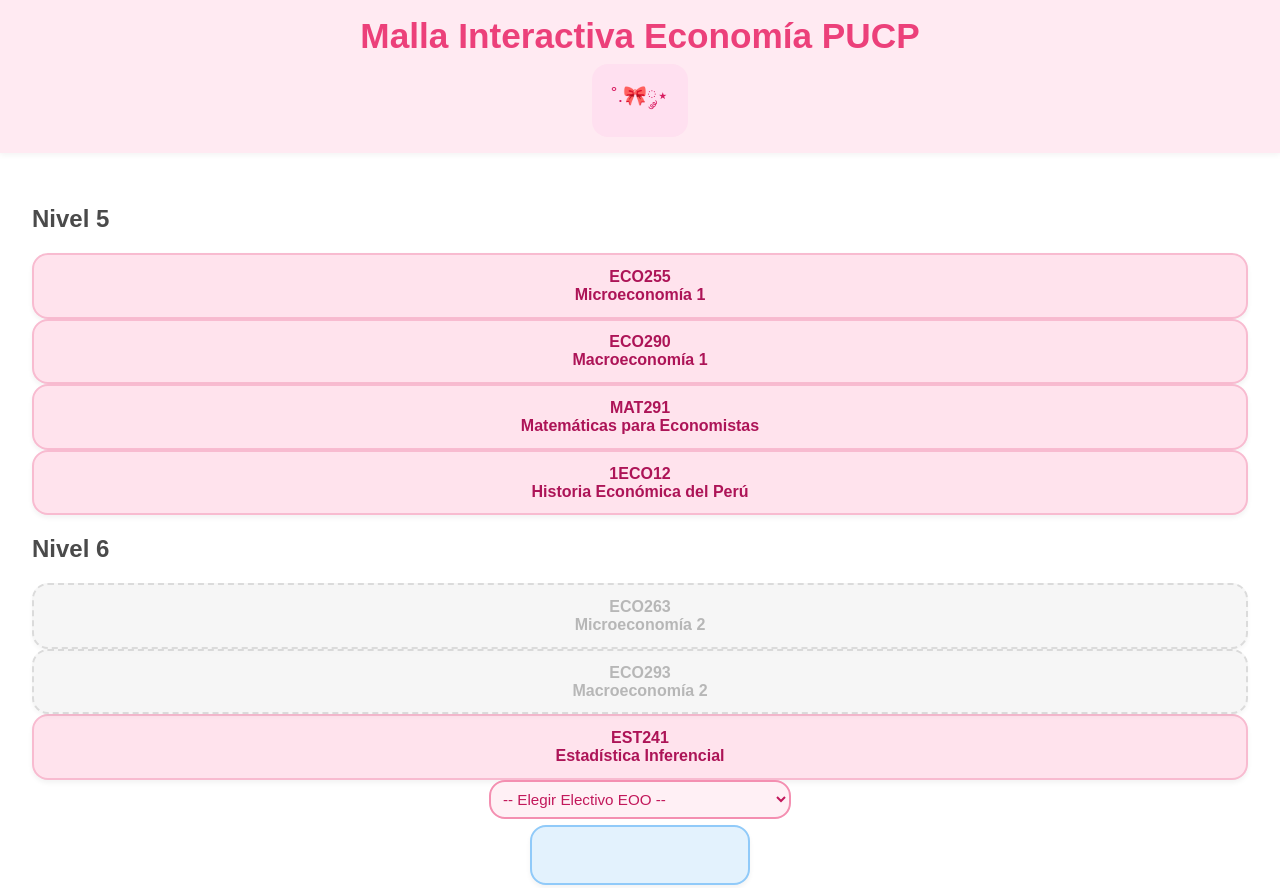
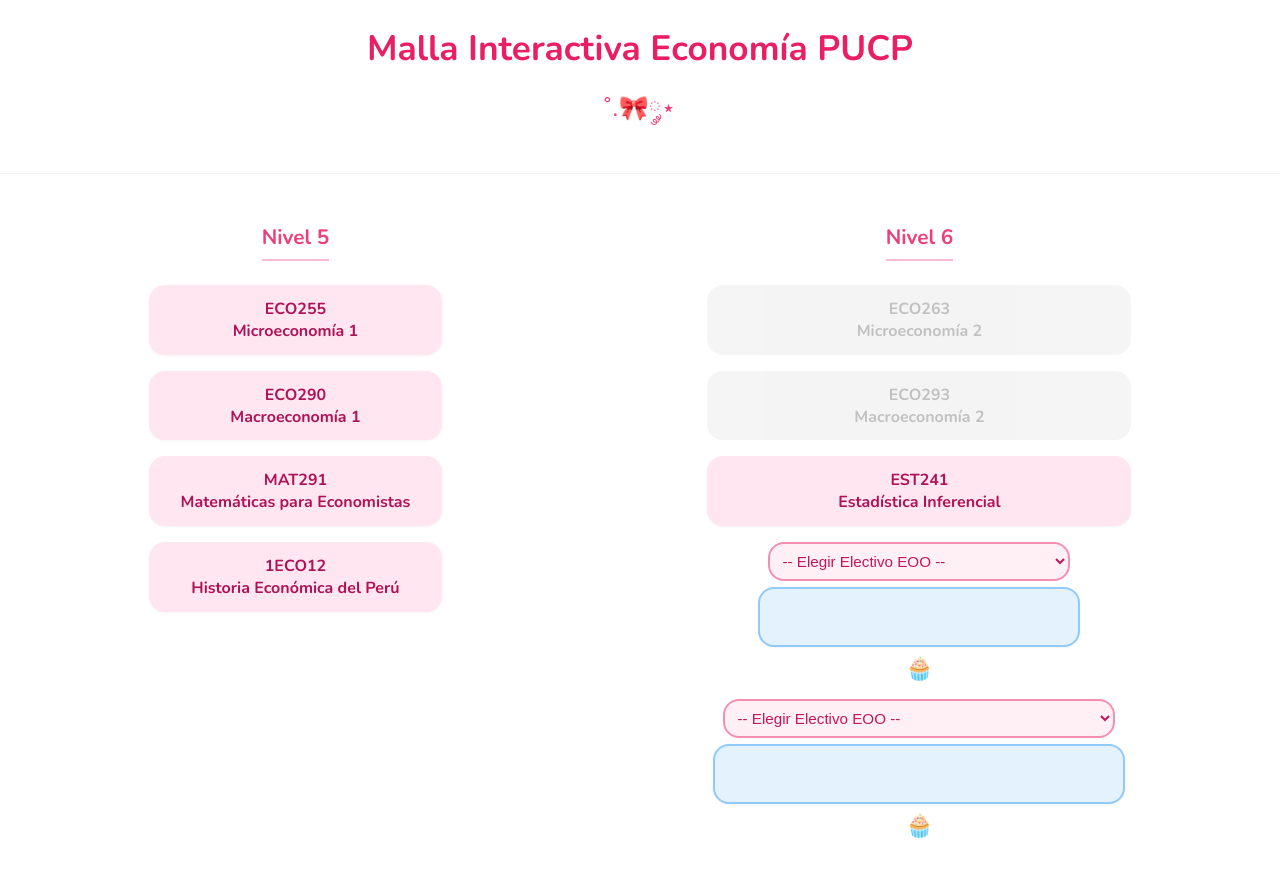
Before and after one commit to angelshavenowings/malla-eco, a plain HTML site: page index.html in a window 1280 px wide. Shown: the top 888 px of the page. Drawn offline with nearby package versions, Linux system fonts and the light colour scheme.

Commit message:
Update styles.css

```diff
--- a/styles.css
+++ b/styles.css
@@ -1,81 +1,82 @@
 /* styles.css */
 
 body {
-  font-family: 'Poppins', sans-serif;
+  font-family: 'Nunito', sans-serif;
   background-color: #ffffff;
-  color: #4a4a4a;
+  color: #444;
   margin: 0;
   padding: 0;
 }
 
 .header {
-  background-color: #ffeaf2;
-  padding: 1rem 2rem;
   text-align: center;
-  box-shadow: 0 2px 6px rgba(0, 0, 0, 0.05);
+  padding: 1.5rem 1rem;
+  border-bottom: 1px solid #f3f3f3;
 }
 
 .header h1 {
   margin: 0;
   font-size: 2.2rem;
-  color: #ec407a;
-  font-weight: 600;
+  font-weight: 700;
+  color: #e91e63;
 }
 
 #exportarPDF {
-  background-color: #ffe0f0;
+  background: none;
   border: none;
-  border-radius: 1rem;
-  font-size: 1.2rem;
-  color: #d81b60;
-  padding: 0.6rem 1.2rem;
+  font-size: 1.5rem;
+  color: #ec407a;
   cursor: pointer;
-  transition: background 0.3s;
   margin-top: 0.5rem;
 }
 
 #exportarPDF:hover {
-  background-color: #f8bbd0;
+  color: #d81b60;
 }
 
-main {
-  padding: 2rem;
+#main-title {
+  text-align: center;
+  font-weight: 700;
+  color: #e91e63;
+  font-size: 2rem;
+  margin-bottom: 1rem;
 }
 
-.nivel {
-  background-color: #fffafc;
-  border-left: 6px solid #f8bbd0;
-  margin-bottom: 2rem;
-  padding: 1rem 1.5rem;
-  border-radius: 1rem;
-  box-shadow: 0 0 8px rgba(255, 182, 193, 0.3);
+#malla-grid {
+  display: flex;
+  justify-content: space-around;
+  align-items: flex-start;
+  padding: 2rem;
+  gap: 2rem;
+  overflow-x: auto;
 }
 
-.nivel h2 {
-  font-size: 1.4rem;
-  color: #f06292;
-  border-bottom: 2px solid #ffd1dc;
-  padding-bottom: 0.3rem;
-  margin-bottom: 1rem;
-  font-weight: 600;
+.nivel-columna {
+  display: flex;
+  flex-direction: column;
+  align-items: center;
+  gap: 1rem;
+  min-width: 220px;
 }
 
-.cursos {
-  display: flex;
-  flex-wrap: wrap;
-  gap: 1rem;
+.nivel-columna h2 {
+  font-size: 1.3rem;
+  color: #ec407a;
+  border-bottom: 2px solid #f8bbd0;
+  padding-bottom: 0.5rem;
+  margin-bottom: 0.5rem;
 }
 
 .curso {
-  background-color: #ffe3ed;
-  border: 2px solid #f8bbd0;
+  background-color: #ffe6f0;
   border-radius: 1rem;
   padding: 0.8rem 1rem;
-  min-width: 200px;
   text-align: center;
   font-weight: 600;
   color: #ad1457;
-  box-shadow: 0 3px 5px rgba(0, 0, 0, 0.05);
+  box-shadow: 0 1px 3px rgba(0,0,0,0.05);
+  width: 100%;
+  cursor: pointer;
   transition: transform 0.2s ease;
 }
 
@@ -84,11 +85,16 @@ main {
 }
 
 .curso.bloqueado {
-  background-color: #f3f3f3;
-  border: 2px dashed #cccccc;
+  background-color: #eeeeee;
   color: #999;
   cursor: not-allowed;
-  opacity: 0.7;
+  opacity: 0.6;
+  box-shadow: none;
+}
+
+.curso.tachado {
+  text-decoration: line-through;
+  opacity: 0.6;
 }
 
 .electivo-container {
@@ -105,6 +111,7 @@ main {
   font-size: 0.95rem;
   background-color: #fff0f5;
   color: #c2185b;
+  width: 100%;
 }
 
 .curso.electivo {
@@ -112,7 +119,7 @@ main {
   border: 2px solid #90caf9;
   color: #1565c0;
   min-height: 40px;
-  width: 200px;
+  width: 100%;
   padding: 0.5rem;
   border-radius: 1rem;
   text-align: center;
```
